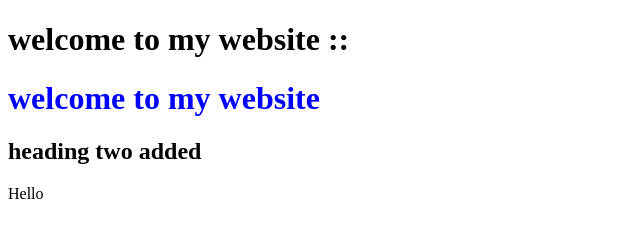
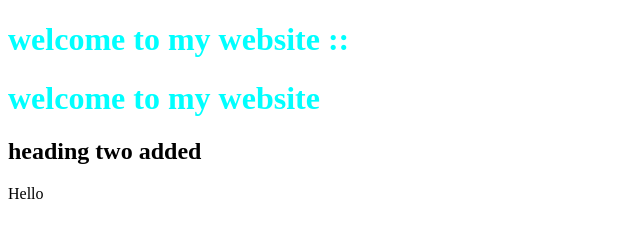
Before and after one commit to njeck/Python, a plain HTML site: page index.html in a window 1280 px wide. Shown: the whole page, without its empty margins (0-640 px from the left). Drawn offline with Linux system fonts and the light colour scheme.

Commit message:
mover style propaties

```diff
--- a/index.html
+++ b/index.html
@@ -2,10 +2,15 @@
 <html lang="en">
     <head>
         <title>index</title>
+        <style>
+            h1 {
+                color: aqua;
+            }
+        </style>
     </head>
     <body>
         <h1>welcome to my website ::</h1>
-        <h1 style="color:blue;">welcome to my website</h1>
+        <h1 >welcome to my website</h1>
         <h2>heading two added </h2>
         Hello
     </body>
```
